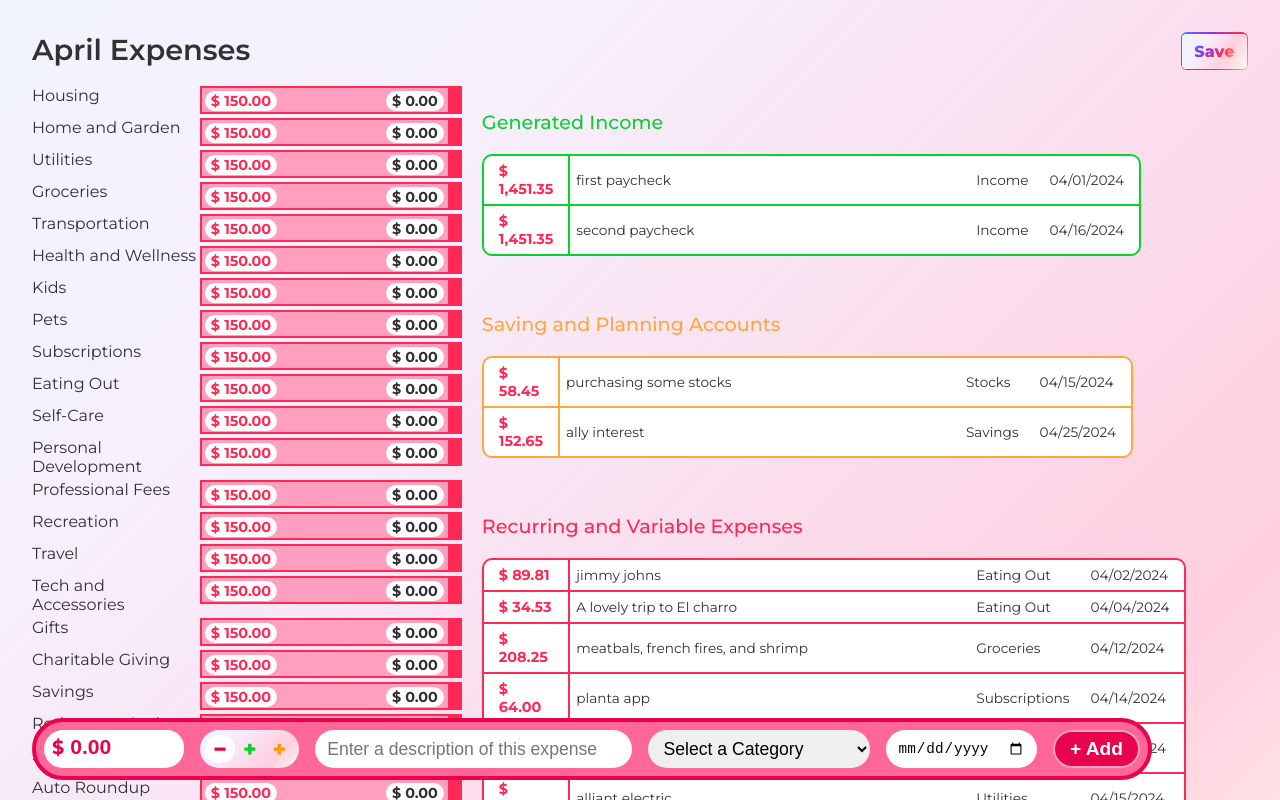
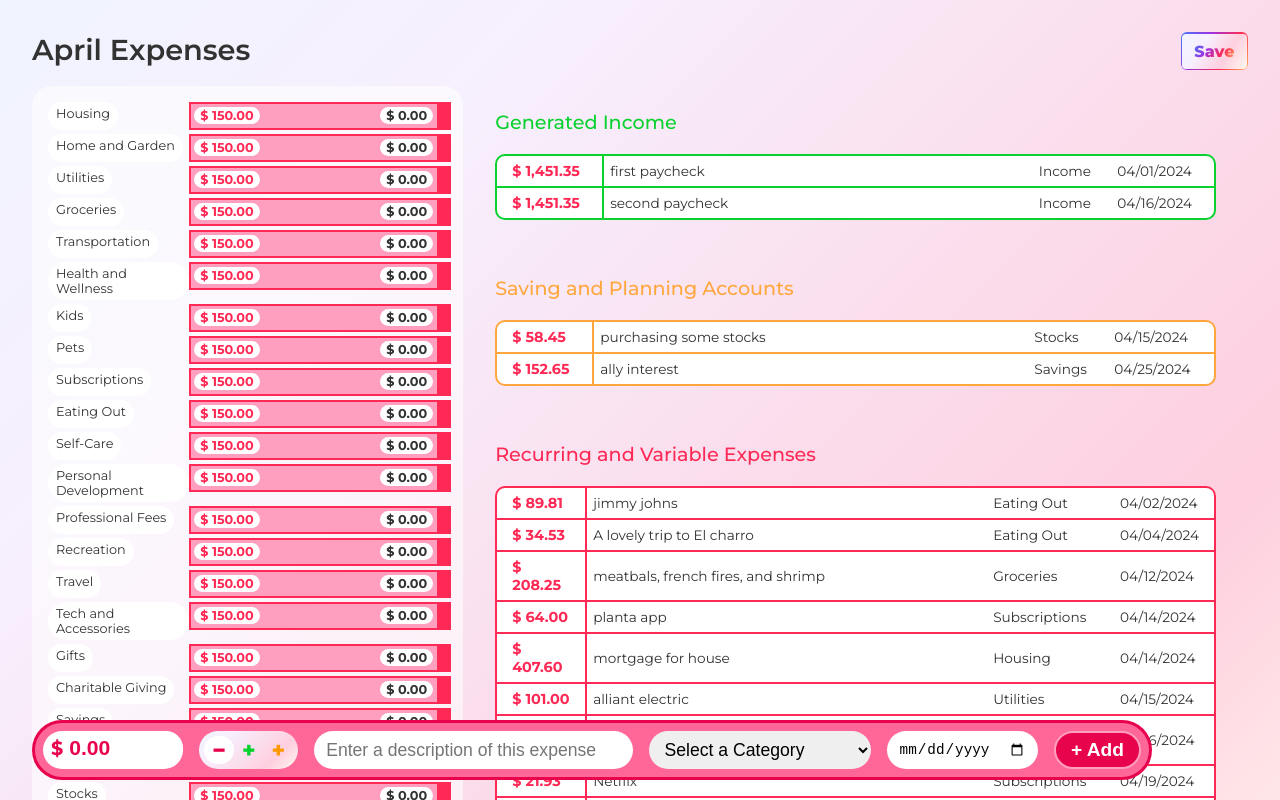
Before and after one commit to rubybeaches/BetterBudgetBuilds, a Next.js app: page /add-expense in a window 1280 px wide. Shown: the top 800 px of the page. Built offline with nearby package versions, Linux system fonts and the light colour scheme.

Commit message:
styling updates

```diff
--- a/src/app/add-expense/page.css
+++ b/src/app/add-expense/page.css
@@ -48,6 +48,14 @@ main#expensePage {
   display: flex;
 }
 
+.summaryWrapper {
+  background-color: #ffffff91;
+  padding: 1em;
+  padding-right: 1.5em;
+  border-radius: 20px;
+  height: fit-content;
+}
+
 .section {
   padding: 1.5em 2em 2em 2em;
   border-radius: 20px;
@@ -89,14 +97,23 @@ span.summaryProgressBar {
 }
 
 .summaryProgressBar #progressMonthly p,
+.summaryProgressBar #progressBudget p,
+.categoryName {
+  background-color: #fff;
+  border-radius: 20px;
+  font-size: 0.8em;
+  width: fit-content;
+}
+
+.categoryName {
+  padding: 4px 8px;
+}
+
+.summaryProgressBar #progressMonthly p,
 .summaryProgressBar #progressBudget p {
-  background-color: #fff;
-  border-radius: 10px;
+  position: absolute;
   padding: 1px 6px;
   font-weight: 700;
-  font-size: 0.9em;
-  width: fit-content;
-  position: absolute;
 }
 
 .summaryProgressBar #progressMonthly p {
@@ -143,7 +160,7 @@ span.summaryProgressBar {
   width: calc(100% - 10rem);
   padding: 8px;
   border-radius: 50px;
-  border: 4px solid #323232;
+  border: 3px solid #323232;
   display: flex;
   gap: 1em;
   z-index: 99;
@@ -245,7 +262,7 @@ span.summaryProgressBar {
   border-spacing: 0px;
   font-size: 0.9em;
   margin-top: 20px;
-  width: 80%;
+  width: 100%;
 }
 
 .section > table#expenseTable {
--- a/src/app/add-expense/page.tsx
+++ b/src/app/add-expense/page.tsx
@@ -93,10 +93,10 @@ const AddExpense = () => {
       </span>
 
       <div className="expenseColumns">
-        <div>
+        <div className="summaryWrapper">
           {userCategories.map((category, index) => (
             <span key={index} className="summaryProgressBar">
-              <p>{category.category}</p>
+              <p className="categoryName">{category.category}</p>
               {/* getCategoryExpenses(fullMonth) */}
               <ProgressBar
                 categoryExpenseTotal={150}
```
